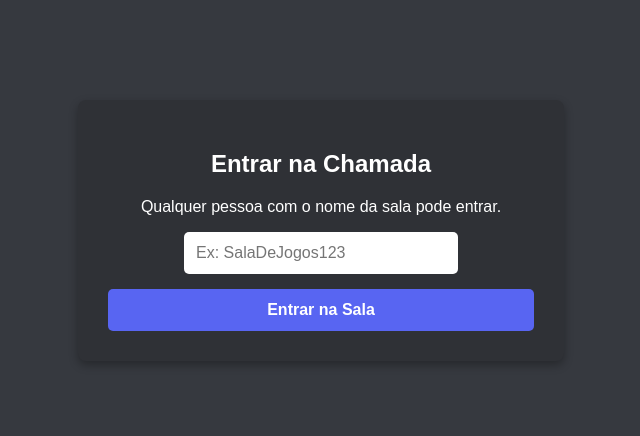
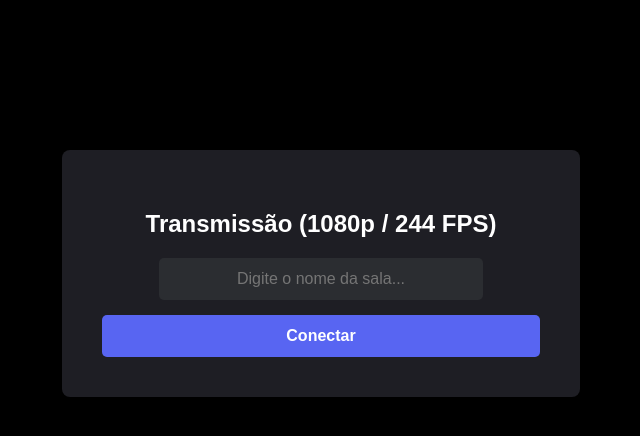
Before and after one commit to GuilhermeZanelli/compartilhar-tela, a plain HTML site: page index.html in a window 1280 px wide. Shown: the whole page, without its empty margins (319-959 px from the left). Drawn offline with Linux system fonts and the light colour scheme.

Commit message:
Add files via upload

```diff
--- a/index.html
+++ b/index.html
@@ -3,10 +3,10 @@
 <head>
     <meta charset="UTF-8">
     <meta name="viewport" content="width=device-width, initial-scale=1.0">
-    <title>Sala de Compartilhamento</title>
+    <title>Tela 1080p - Link Direto</title>
     <style>
         body {
-            background-color: #36393f;
+            background-color: #000000;
             color: white;
             font-family: sans-serif;
             margin: 0;
@@ -15,23 +15,27 @@
             flex-direction: column;
             align-items: center;
             height: 100vh;
+            overflow: hidden;
         }
         #tela-entrada {
-            margin-top: 100px;
+            margin-top: 150px;
             text-align: center;
-            background-color: #2f3136;
-            padding: 30px;
+            background-color: #1e1e24;
+            padding: 40px;
             border-radius: 8px;
-            box-shadow: 0 4px 10px rgba(0,0,0,0.3);
+            box-shadow: 0 4px 15px rgba(0,0,0,0.5);
         }
         input {
             padding: 12px;
             border-radius: 5px;
             border: none;
             font-size: 16px;
-            width: 250px;
+            width: 300px;
             outline: none;
             margin-bottom: 15px;
+            text-align: center;
+            background-color: #2b2d31;
+            color: white;
         }
         button {
             background-color: #5865F2;
@@ -46,58 +50,82 @@
         }
         button:hover { background-color: #4752C4; }
 
-        /* O container onde a chamada vai rodar */
         #jitsi-container {
             width: 100%;
             height: 100%;
-            display: none; /* Escondido até entrar na sala */
+            display: none;
         }
     </style>
 </head>
 <body>
 
-    <!-- Tela inicial para digitar o nome da sala -->
     <div id="tela-entrada">
-        <h2>Entrar na Chamada</h2>
-        <p>Qualquer pessoa com o nome da sala pode entrar.</p>
-        <input type="text" id="nome-sala" placeholder="Ex: SalaDeJogos123">
-        <button onclick="entrarNaSala()">Entrar na Sala</button>
+        <h2>Transmissão (1080p / 244 FPS)</h2>
+        <input type="text" id="nome-sala" placeholder="Digite o nome da sala...">
+        <button onclick="entrarNaSala()">Conectar</button>
     </div>
 
-    <!-- Container da chamada -->
     <div id="jitsi-container"></div>
 
-    <!-- Importando a API do Jitsi -->
     <script src="https://meet.jit.si/external_api.js"></script>
     <script>
-        function entrarNaSala() {
-            const nomeDaSala = document.getElementById('nome-sala').value.trim();
+        // A função agora aceita receber o nome da sala direto pela programação
+        function entrarNaSala(nomeVindoDaUrl) {
+            // Se o nome não vier da URL, ele pega o que está digitado na caixa
+            const nomeDaSala = nomeVindoDaUrl || document.getElementById('nome-sala').value.trim();
 
-            if (!nomeDaSala) {
-                alert("Por favor, digite um nome para a sala!");
-                return;
-            }
+            if (!nomeDaSala) return;
 
-            // Esconde a tela de entrada e mostra o container de vídeo
             document.getElementById('tela-entrada').style.display = 'none';
             document.getElementById('jitsi-container').style.display = 'block';
 
-            // Configurações da chamada
             const domain = 'meet.jit.si';
             const options = {
                 roomName: nomeDaSala,
                 parentNode: document.querySelector('#jitsi-container'),
                 configOverwrite: {
-                    // Força a entrar com microfone e câmera desligados por padrão
+                    resolution: 1080,
+                    constraints: {
+                        video: {
+                            height: { ideal: 1080, max: 1080, min: 720 },
+                            frameRate: { ideal: 60, max: 244, min: 5 }
+                        }
+                    },
+                    desktopSharingFrameRate: { min: 5, max: 244 },
+
                     startWithAudioMuted: true,
                     startWithVideoMuted: true,
-                    prejoinPageEnabled: false // Pula aquela tela de "testar câmera" do Jitsi
+                    prejoinPageEnabled: false,
+                    disableAudioLevels: true,
+                    disableRemoteMute: true,
+                    hideConferenceSubject: true,
+                    hideConferenceTimer: true,
+
+                    toolbarButtons: ['desktop', 'fullscreen', 'hangup']
+                },
+                interfaceConfigOverwrite: {
+                    DISABLE_DOMINANT_SPEAKER_INDICATOR: true,
+                    DISABLE_VIDEO_BACKGROUND: true,
+                    HIDE_INVITE_MORE_HEADER: true,
+                    RECENT_LIST_ENABLED: false,
+                    SHOW_JITSI_WATERMARK: false
                 }
             };
 
-            // Inicia a chamada
             const api = new JitsiMeetExternalAPI(domain, options);
         }
+
+        // --- SISTEMA DE LINK DIRETO ---
+        // Assim que a página carrega, ele verifica se existe "?sala=" no final do link
+        window.onload = () => {
+            const parametros = new URLSearchParams(window.location.search);
+            const salaNaUrl = parametros.get('sala');
+
+            // Se encontrou um nome na URL, entra na sala automaticamente pulando a tela de botão
+            if (salaNaUrl) {
+                entrarNaSala(salaNaUrl);
+            }
+        };
     </script>
 </body>
 </html>
```
